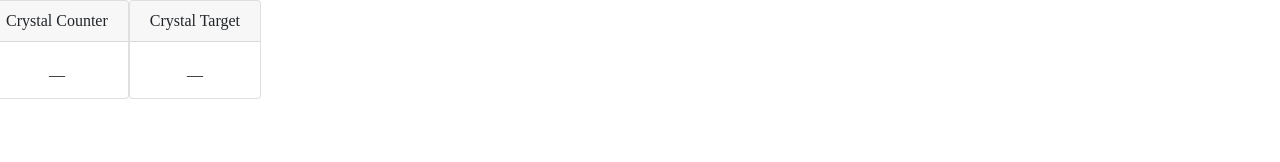
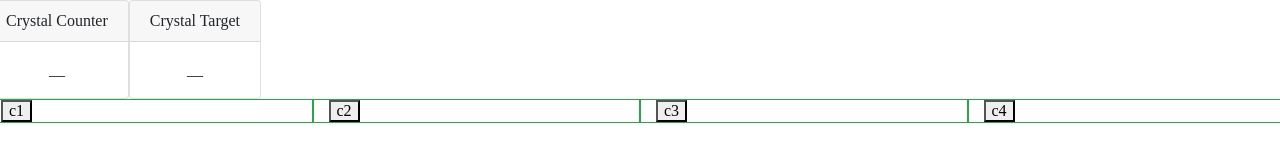
Before and after one commit to Pioneer18/unit-4-game, a plain HTML site: page index.html in a window 1280 px wide. Drawn offline with nearby package versions, Linux system fonts and the light colour scheme.

Commit message:
initialized the crsytal_count, crystal_target, and crystals_(1-4)

```diff
--- a/assets/javascript/game.js
+++ b/assets/javascript/game.js
@@ -1,35 +1,15 @@
-//dont forget to wrap everthing in a ready function so your code does not run before the DOM is constructed
-/*
-    Here's how the app works:
-
-   * There will be four crystals displayed as buttons on the page.
-
-   * The player will be shown a random number at the start of the game.
-
-   * When the player clicks on a crystal, it will add a specific amount of points to the player's total score.
-
-     * Your game will hide this amount until the player clicks a crystal.
-     * When they do click one, update the player's score counter.
-
-   * The player wins if their total score matches the random number from the beginning of the game.
-
-   * The player loses if their score goes above the random number.
-
-   * The game restarts whenever the player wins or loses.
-
-     * When the game begins again, the player should see a new random number. Also, all the crystals will have four new hidden values. Of course, the user's score (and score counter) will reset to zero.
-
-   * The app should show the number of games the player wins and loses. To that end, do not refresh the page as a means to restart the game.
-
-    ##### Option 1 Game design notes
-
-    * The random number shown at the start of the game should be between 19 - 120.
-
-    * Each crystal should have a random hidden value between 1 - 12.
-
-*/
 //dont forget to wrap your js in the ready function so the js wont attempt anything before the DOM is fully loaded
-document.ready(function(){
-    //create four responsive crystals (buttons)
+$(document).ready(function(){
+    //initialize the global variables
+    //this the value holder for the player total score
+    var crystal_count = 0;
+    //this is the randomly generated target number 19-120
+    var crystal_target = Math.floor(Math.random()*120)+19;
+    console.log("this is the random number " + crystal_target);
+    //this statement should randomly generate a number for each crystal
+    var crystal_1 = Math.floor(Math.random()*12)+1, crystal_2 = Math.floor(Math.random()*12)+1,
+    crystal_3 = Math.floor(Math.random()*12)+1, crystal_4 = Math.floor(Math.random()*12)+1;
+    //just checking it works
+    console.log(crystal_1,crystal_2, crystal_3,crystal_4);
 
 });
--- a/index.html
+++ b/index.html
@@ -32,6 +32,22 @@
                 </div>
             </div>
     </div>
+    <!--the second row to hold the buttons-->
+    <div class="row">
+        <div class="col border border-success">
+            <button id="crystal_1" class="button d-flex justify-content-center">c1</button>
+        </div>
+        <div class="col border border-success">
+            <button id="crystal_2" class="button">c2</button>
+        </div>
+        <div class="col border border-success">
+            <button id="crystal_3" class="button">c3</button>
+        </div>
+        <div class="col border border-success">
+            <button id="crystal_4" class="button">c4</button>
+        </div>
+
+    </div>
 
     <!--the games is written in the external game.js file-->
     <script src="assets/javascript/game.js"></script>
```
